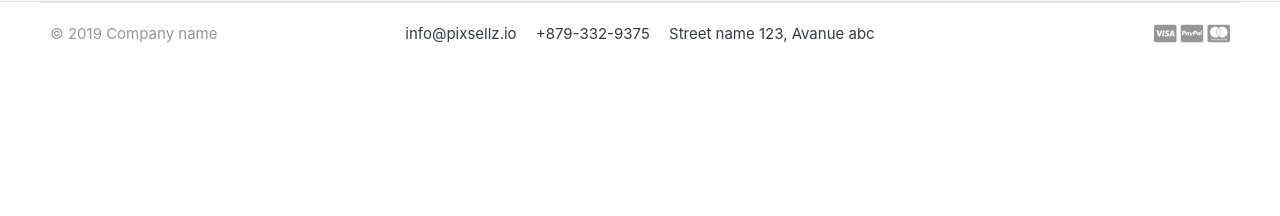
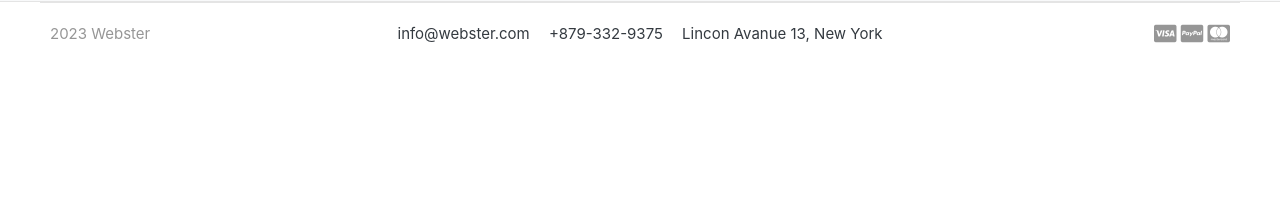
Before and after one commit to Mustafanaji0413/Webster, a Django app: page /accounts/change_password/ in a window 1280 px wide. Shown: the part 531-747 px from the top of the page. Run offline with Django 3.2, Linux system fonts and the light colour scheme; the visitor is signed in with stand-in values (Sample User, id 1); data that the repository does not hold is empty; some libraries are stand-ins or nearby versions; some web fonts are replaced.

Commit message:
Edit Footer information

```diff
--- a/templates/includes/footer.html
+++ b/templates/includes/footer.html
@@ -4,12 +4,12 @@
 	<div class="container">
 		<section class="footer-bottom border-top row">
 			<div class="col-md-2">
-				<p class="text-muted"> &copy 2019 Company name </p>
+				<p class="text-muted"> 2023 Webster </p>
 			</div>
 			<div class="col-md-8 text-md-center">
-				<span  class="px-2">info@pixsellz.io</span>
+				<span  class="px-2">info@webster.com</span>
 				<span  class="px-2">+879-332-9375</span>
-				<span  class="px-2">Street name 123, Avanue abc</span>
+				<span  class="px-2">Lincon Avanue 13, New York </span>
 			</div>
 			<div class="col-md-2 text-md-right text-muted">
 				<i class="fab fa-lg fa-cc-visa"></i>
--- a/webster/settings.py
+++ b/webster/settings.py
@@ -193,7 +193,7 @@ SECURE_CROSS_ORIGIN_OPENER_POLICY = 'same-origin-allow-popups'
 
 DEFAULT_AUTO_FIELD = 'django.db.models.BigAutoField'
 
-# Stripe
+# Paypal
 PAYPAL_PUBLIC_KEY = os.getenv('PAYPAL_PUBLIC_KEY', '')
 PAYPAL_SECRET_KEY = os.getenv('PAYPAL_SECRET_KEY', '')
 PAYPAL_WH_ID = os.getenv('PAYPAL_WH_ID', '')
```
